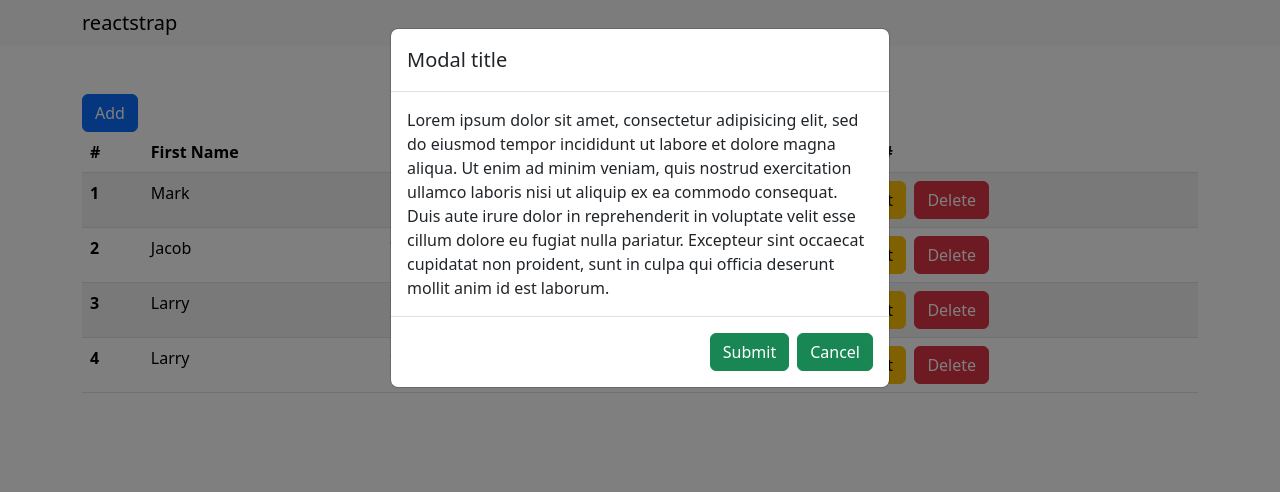
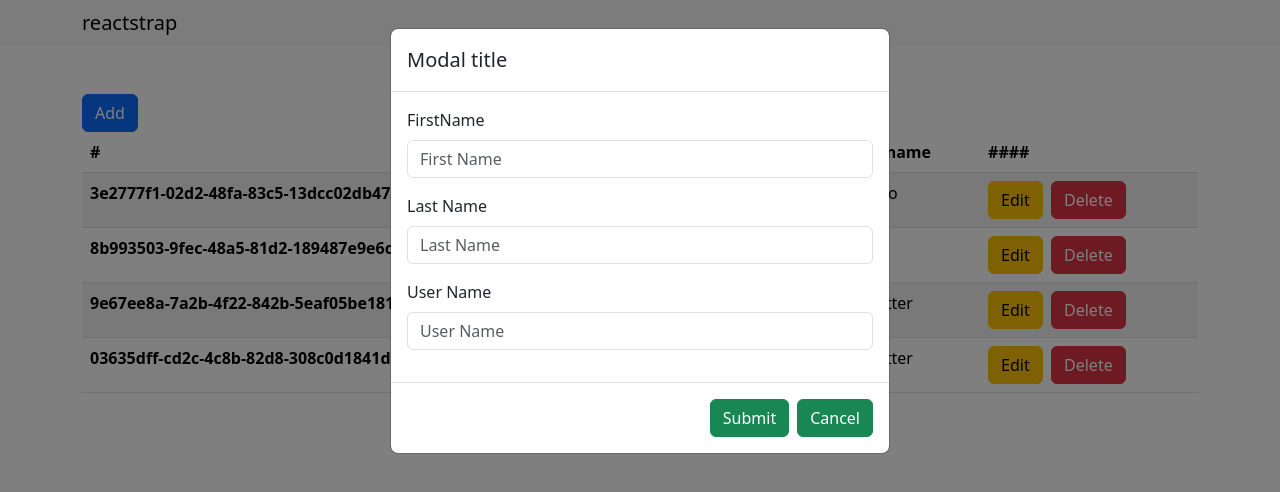
Before and after one commit to ByYigiter/Userlist, a React (Create React App) app: page / in a window 1280 px wide. Both pictures are taken after a click on the button "Add". Shown: the top 492 px of the page. Built offline with nearby package versions, Linux system fonts and the light colour scheme.

Commit message:
add button eklendi

```diff
--- a/package.json
+++ b/package.json
@@ -11,6 +11,7 @@
     "react-dom": "^18.2.0",
     "react-scripts": "5.0.1",
     "reactstrap": "^9.2.0",
+    "uuid": "^9.0.0",
     "web-vitals": "^2.1.4"
   },
   "scripts": {
--- a/src/component/FormComponent.js
+++ b/src/component/FormComponent.js
@@ -1,10 +1,33 @@
 import React, { Component } from "react";
-import { Modal, ModalBody, ModalFooter, ModalHeader } from "reactstrap";
+import {
+	Form,
+	FormGroup,
+	Input,
+	Label,
+	Modal,
+	ModalBody,
+	ModalFooter,
+	ModalHeader,
+} from "reactstrap";
+
 
 export default class FormComponent extends Component {
 	// eslint-disable-next-line no-useless-constructor
 	constructor(props) {
 		super(props);
+		this.state = {
+			firstName: "",
+			lastName: "",
+			userName: "",
+		};
+	}
+
+	onSubmit(){
+		this.props.addUser(
+			this.state.firstName,
+			this.state.lastName,
+			this.state.userName);
+			this.props.hide()
 	}
 
 	render() {
@@ -13,16 +36,38 @@ export default class FormComponent extends Component {
 				<Modal fade={false} isOpen={this.props.visible}>
 					<ModalHeader>Modal title</ModalHeader>
 					<ModalBody>
-						Lorem ipsum dolor sit amet, consectetur adipisicing elit, sed do
-						eiusmod tempor incididunt ut labore et dolore magna aliqua. Ut enim
-						ad minim veniam, quis nostrud exercitation ullamco laboris nisi ut
-						aliquip ex ea commodo consequat. Duis aute irure dolor in
-						reprehenderit in voluptate velit esse cillum dolore eu fugiat nulla
-						pariatur. Excepteur sint occaecat cupidatat non proident, sunt in
-						culpa qui officia deserunt mollit anim id est laborum.
+						<Form>
+							<FormGroup>
+								<Label for="firstName">FirstName</Label>
+								<Input onChange={(e)=>this.setState({firstName:e.target.value})}
+									id="firstName"
+									name="firstName"
+									placeholder="First Name"
+									type="text"
+								/>
+							</FormGroup>
+							<FormGroup>
+								<Label for="lastName">Last Name</Label>
+								<Input onChange={(e)=>this.setState({lastName:e.target.value})}
+									id="lastName"
+									name="lastName"
+									placeholder="Last Name"
+									type="text"
+								/>
+							</FormGroup>
+							<FormGroup>
+								<Label for="uname">User Name</Label>
+								<Input onChange={(e)=>this.setState({userName:e.target.value})}
+									id="userName"
+									name="userName"
+									placeholder="User Name"
+									type="text"
+								/>
+							</FormGroup>
+						</Form>
 					</ModalBody>
 					<ModalFooter>
-						<button className="btn btn-success">Submit</button>
+						<button className="btn btn-success" onClick={()=> this.onSubmit()}>Submit</button>
 						<button
 							className="btn btn-success"
 							onClick={() => this.props.hide()}
--- a/src/component/UserListComponent.js
+++ b/src/component/UserListComponent.js
@@ -24,7 +24,7 @@ export default class UserListComponent extends Component {
 				>
 					Add
 				</button>
-				<FormComponent visible={this.state.visible} hide={this.hide} />
+				<FormComponent visible={this.state.visible} hide={this.hide} addUser={this.props.addUser} />
 				{this.props.users.length > 0 ? (
 					<Table striped>
 						<thead>
--- a/src/pages/HomePage.js
+++ b/src/pages/HomePage.js
@@ -1,7 +1,7 @@
 import React, { Component } from "react";
 import { Navbar, NavbarBrand } from "reactstrap";
 import UserListComponent from "../component/UserListComponent";
-
+import { v4 as uuidv4 } from 'uuid';
 export default class HomePage extends Component {
 
 	constructor (props){
@@ -9,32 +9,50 @@ export default class HomePage extends Component {
 		this.state={
 			users:[
 				{
-					id:1,
+					id:uuidv4(),
 					firstName:"Mark",
 					lastName:"Otto",
 					username:"@mdo"
 				},
 				{
-					id:2,
+					id:uuidv4(),
 					firstName:"Jacob",
 					lastName:"Thornton",
 					username:"@fat"
 				},
 				{
-					id:3,
+					id:uuidv4(),
 					firstName:"Larry",
 					lastName:"the Bird",
 					username:"@twitter"
 				},
 				{
-					id:4,
+					id:uuidv4(),
 					firstName:"Larry",
 					lastName:"the Bird",
 					username:"@twitter"
 				}
 			]
+		};
+		this.addUser=this.addUser.bind(this);
+	}
+
+	addUser =(firstName,lastName,userName)=>{
+		if((firstName,lastName,userName)){
+			const users =[...this.state.users];
+			users.push({
+				id:uuidv4(),
+				firstName:firstName,
+				lastName:lastName,
+				username:userName
+			});
+			this.setState({users})
+		}
+		else{
+			alert("Please fill all the fields");
 		}
 	}
+
 
 	render() {
 		return (
@@ -44,7 +62,7 @@ export default class HomePage extends Component {
 						<NavbarBrand href="/">reactstrap</NavbarBrand>
 					</div>
 				</Navbar>
-				<UserListComponent users={this.state.users}/>
+				<UserListComponent users={this.state.users} addUser={this.addUser}/>
 			</div>
 		);
 	}
```
Also changed, not shown: 1 other file (tests, documents, lock files or other folders).
